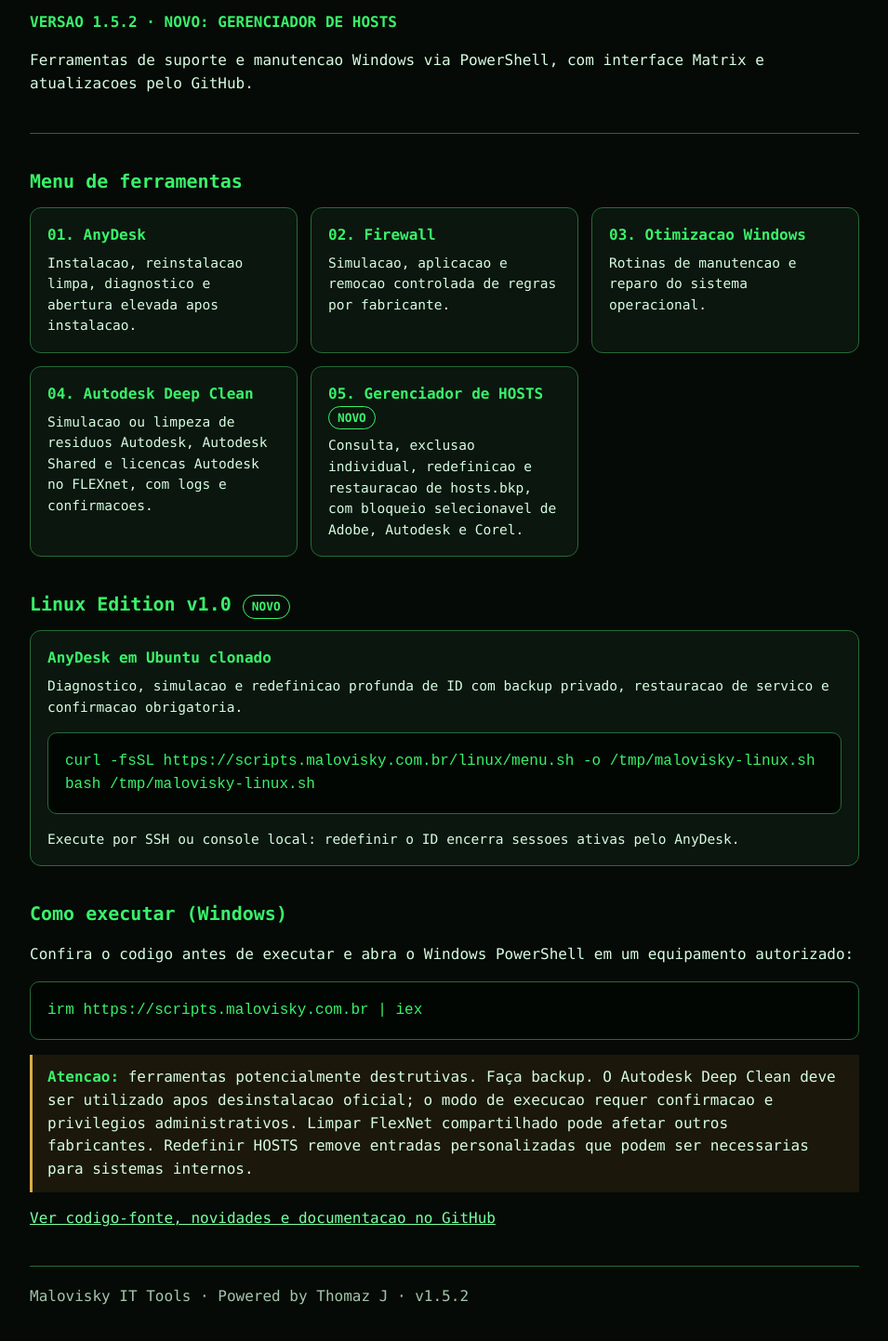
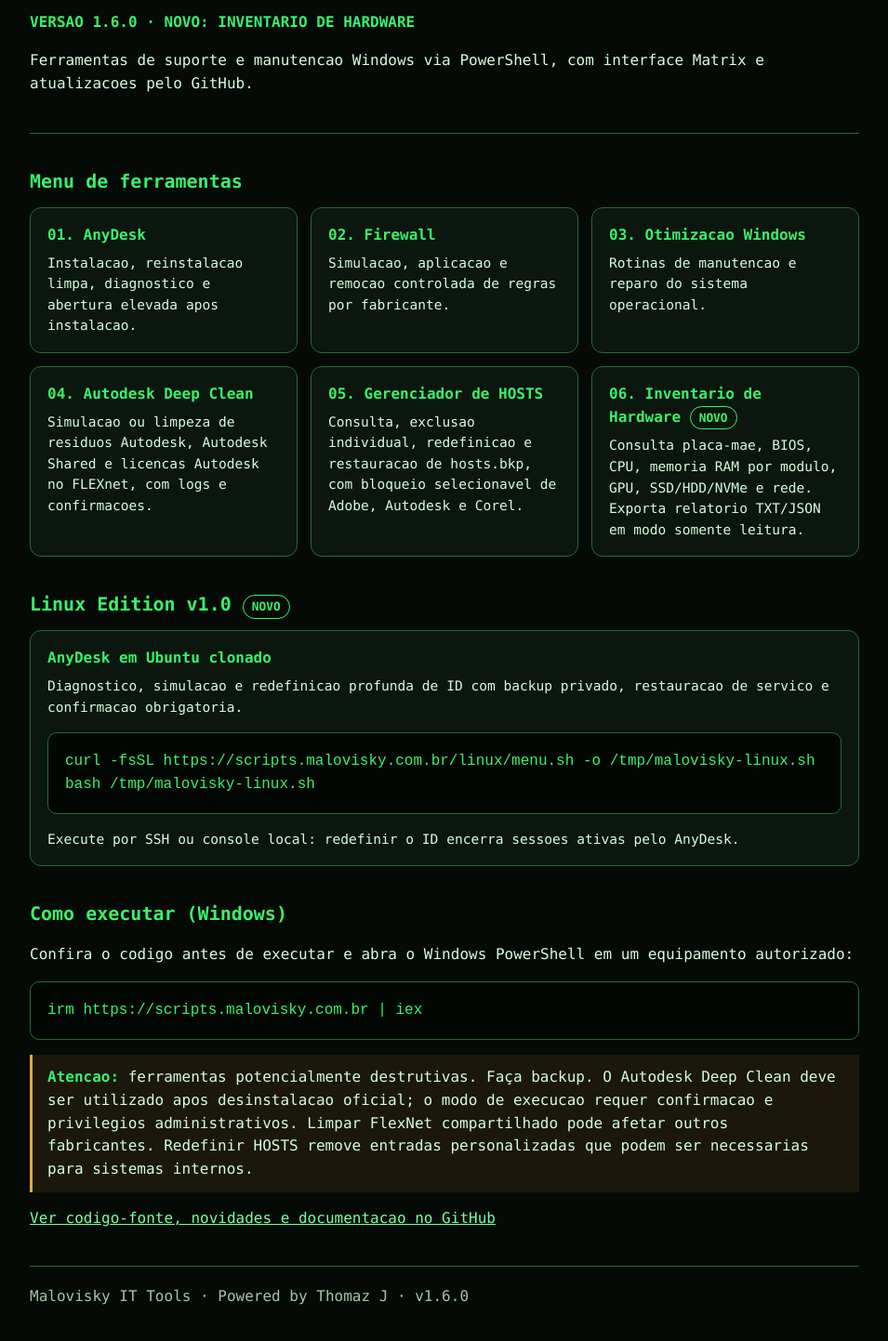
Before and after one commit to malovisky/malovisky-it-tools, a plain HTML site: page public/sobre/index.html in a window 1280 px wide. Shown: the part 175-1618 px from the top of the page at 93% size, without its empty margins (162-1117 px from the left). Drawn offline with Linux system fonts and the light colour scheme.

Commit message:
feat: adiciona inventario de hardware na opcao 6 (v1.6.0)

```diff
--- a/build.mjs
+++ b/build.mjs
@@ -5,7 +5,7 @@ import { fileURLToPath } from 'node:url';
 
 const root = path.dirname(fileURLToPath(import.meta.url));
 const dir = path.join(root, 'public');
-const modules = ['Malovisky-IT-Tools.ps1','Bloquear_Fabricantes_Firewall_Menu.ps1','Otimizacao_windows.ps1','Malovisky_Autodesk_DeepClean.ps1','Malovisky_Hosts_Manager.ps1'];
+const modules = ['Malovisky-IT-Tools.ps1','Bloquear_Fabricantes_Firewall_Menu.ps1','Otimizacao_windows.ps1','Malovisky_Autodesk_DeepClean.ps1','Malovisky_Hosts_Manager.ps1','Malovisky_Hardware_Inventory.ps1'];
 const entryFiles = ['entry.txt','menu.ps1'];
 for (const name of modules) {
   const file = path.join(dir,'scripts',name);
--- a/public/sobre/index.html
+++ b/public/sobre/index.html
@@ -3,21 +3,22 @@
 <head>
 <meta charset="utf-8">
 <meta name="viewport" content="width=device-width,initial-scale=1">
-<meta name="description" content="Malovisky IT Tools v1.5.2 - ferramentas PowerShell para manutencao Windows, AnyDesk, Firewall, otimizacao, Autodesk Deep Clean e gerenciador de HOSTS.">
-<title>Malovisky IT Tools v1.5.2 | Powered by Thomaz J</title>
+<meta name="description" content="Malovisky IT Tools v1.6.0 - ferramentas PowerShell para manutencao Windows, AnyDesk, Firewall, otimizacao, Autodesk Deep Clean, gerenciador de HOSTS e inventario de hardware.">
+<title>Malovisky IT Tools v1.6.0 | Powered by Thomaz J</title>
 <style>
 :root{color-scheme:dark}*{box-sizing:border-box}body{background:#060a06;color:#d6fce0;font:16px/1.55 Consolas,'Courier New',monospace;max-width:940px;margin:0 auto;padding:56px 24px}h1,h2,strong{color:#39f26a}h1{font-size:clamp(1.8rem,5vw,3.2rem);line-height:1.1;letter-spacing:.05em;margin-bottom:8px}h2{font-size:1.25rem;margin:36px 0 12px}.small,.muted{color:#a3c5aa}.version{color:#39f26a;font-weight:bold}.hero{border-bottom:1px solid #236735;padding-bottom:24px}.grid{display:grid;grid-template-columns:repeat(auto-fit,minmax(255px,1fr));gap:14px}.card{padding:17px 18px;border:1px solid #246b38;border-radius:12px;background:#0b160e}.card h3{color:#39f26a;margin:0 0 6px;font-size:1rem}.card p{margin:0;font-size:.91rem}.pill{display:inline-block;border:1px solid #39f26a;color:#39f26a;border-radius:999px;padding:2px 9px;font-size:.8rem}pre{overflow:auto;white-space:pre-wrap;word-break:break-all;background:#020602;border:1px solid #246b38;border-radius:10px;padding:18px;color:#39f26a}.warn{border-left:3px solid #d9ac46;padding:12px 16px;background:#1b170b}a{color:#79ffa0}footer{margin-top:38px;padding-top:20px;border-top:1px solid #246b38;color:#a3c5aa}
 </style>
 </head>
 <body>
-<header class="hero"><div class="small">Powered by Thomaz J</div><h1>MALOVISKY IT TOOLS</h1><p class="version">VERSAO 1.5.2 &middot; NOVO: GERENCIADOR DE HOSTS</p><p>Ferramentas de suporte e manutencao Windows via PowerShell, com interface Matrix e atualizacoes pelo GitHub.</p></header>
+<header class="hero"><div class="small">Powered by Thomaz J</div><h1>MALOVISKY IT TOOLS</h1><p class="version">VERSAO 1.6.0 &middot; NOVO: INVENTARIO DE HARDWARE</p><p>Ferramentas de suporte e manutencao Windows via PowerShell, com interface Matrix e atualizacoes pelo GitHub.</p></header>
 <h2>Menu de ferramentas</h2>
 <div class="grid">
 <article class="card"><h3>01. AnyDesk</h3><p>Instalacao, reinstalacao limpa, diagnostico e abertura elevada apos instalacao.</p></article>
 <article class="card"><h3>02. Firewall</h3><p>Simulacao, aplicacao e remocao controlada de regras por fabricante.</p></article>
 <article class="card"><h3>03. Otimizacao Windows</h3><p>Rotinas de manutencao e reparo do sistema operacional.</p></article>
 <article class="card"><h3>04. Autodesk Deep Clean</h3><p>Simulacao ou limpeza de residuos Autodesk, Autodesk Shared e licencas Autodesk no FLEXnet, com logs e confirmacoes.</p></article>
-<article class="card"><h3>05. Gerenciador de HOSTS <span class="pill">NOVO</span></h3><p>Consulta, exclusao individual, redefinicao e restauracao de hosts.bkp, com bloqueio selecionavel de Adobe, Autodesk e Corel.</p></article>
+<article class="card"><h3>05. Gerenciador de HOSTS</h3><p>Consulta, exclusao individual, redefinicao e restauracao de hosts.bkp, com bloqueio selecionavel de Adobe, Autodesk e Corel.</p></article>
+<article class="card"><h3>06. Inventario de Hardware <span class="pill">NOVO</span></h3><p>Consulta placa-mae, BIOS, CPU, memoria RAM por modulo, GPU, SSD/HDD/NVMe e rede. Exporta relatorio TXT/JSON em modo somente leitura.</p></article>
 </div>
 <h2>Linux Edition v1.0 <span class="pill">NOVO</span></h2>
 <div class="card"><h3>AnyDesk em Ubuntu clonado</h3>
@@ -29,5 +30,5 @@ bash /tmp/malovisky-linux.sh</pre>
 <pre>irm https://scripts.malovisky.com.br | iex</pre>
 <p class="warn"><strong>Atencao:</strong> ferramentas potencialmente destrutivas. Faça backup. O Autodesk Deep Clean deve ser utilizado apos desinstalacao oficial; o modo de execucao requer confirmacao e privilegios administrativos. Limpar FlexNet compartilhado pode afetar outros fabricantes. Redefinir HOSTS remove entradas personalizadas que podem ser necessarias para sistemas internos.</p>
 <p><a href="https://github.com/malovisky/malovisky-it-tools">Ver codigo-fonte, novidades e documentacao no GitHub</a></p>
-<footer>Malovisky IT Tools &middot; Powered by Thomaz J &middot; v1.5.2</footer>
+<footer>Malovisky IT Tools &middot; Powered by Thomaz J &middot; v1.6.0</footer>
 </body></html>
```
Also changed, not shown: public/entry.txt, 4 other files.
